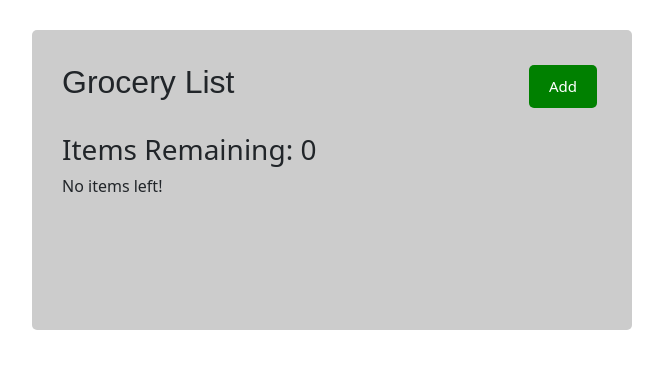
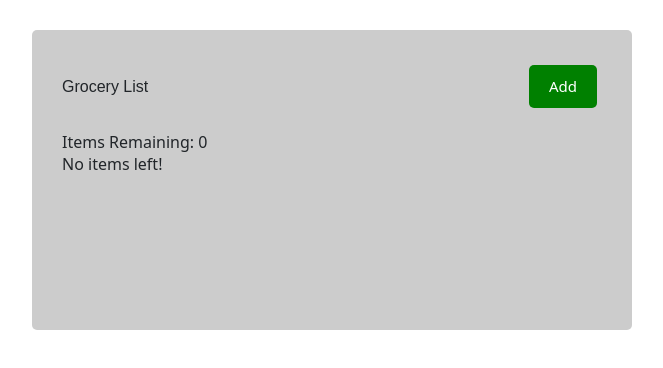
Before and after one commit to milliorn/grocery-list, a React (Create React App) app in the folder grocery-app/: page / in a window 1280 px wide. Shown: the top 368 px of the page, without its empty margins (308-971 px from the left). Built offline with nearby package versions, Linux system fonts and the light colour scheme.

Commit message:
tailwind

```diff
--- /dev/null
+++ b/grocery-app/postcss.config.js
@@ -0,0 +1,6 @@
+module.exports = {
+  plugins: {
+    tailwindcss: {},
+    autoprefixer: {},
+  },
+}
--- a/grocery-app/src/components/GroceryItem.jsx
+++ b/grocery-app/src/components/GroceryItem.jsx
@@ -1,5 +1,4 @@
 import { FaPencilAlt, FaTimes } from "react-icons/fa";
-import "../index.css";
 
 const GroceryItem = ({ item, onDelete, onEdit }) => {
   return (
--- a/grocery-app/src/components/Header.jsx
+++ b/grocery-app/src/components/Header.jsx
@@ -1,5 +1,4 @@
 import React from "react";
-import "../index.css";
 import Button from "./Button";
 
 const Header = ({ showForm, changeTextAndColor }) => {
--- a/grocery-app/src/components/Items.jsx
+++ b/grocery-app/src/components/Items.jsx
@@ -1,5 +1,4 @@
 import GroceryItem from "./GroceryItem";
-import "../index.css";
 
 const Items = ({ items, onDelete, onEdit }) => {
   return (
--- a/grocery-app/src/index.css
+++ b/grocery-app/src/index.css
@@ -1,3 +1,7 @@
+@tailwind base;
+@tailwind components;
+@tailwind utilities;
+
 * {
   box-sizing: border-box;
   margin: 0;
--- /dev/null
+++ b/grocery-app/tailwind.config.js
@@ -0,0 +1,10 @@
+/** @type {import('tailwindcss').Config} */
+module.exports = {
+  content: [
+    "./src/**/*.{js,jsx,ts,tsx}",
+  ],
+  theme: {
+    extend: {},
+  },
+  plugins: [],
+}
```
Also changed, not shown: grocery-app/package.json (+5 -3 lines), 1 other file (tests, documents, lock files or other folders).
